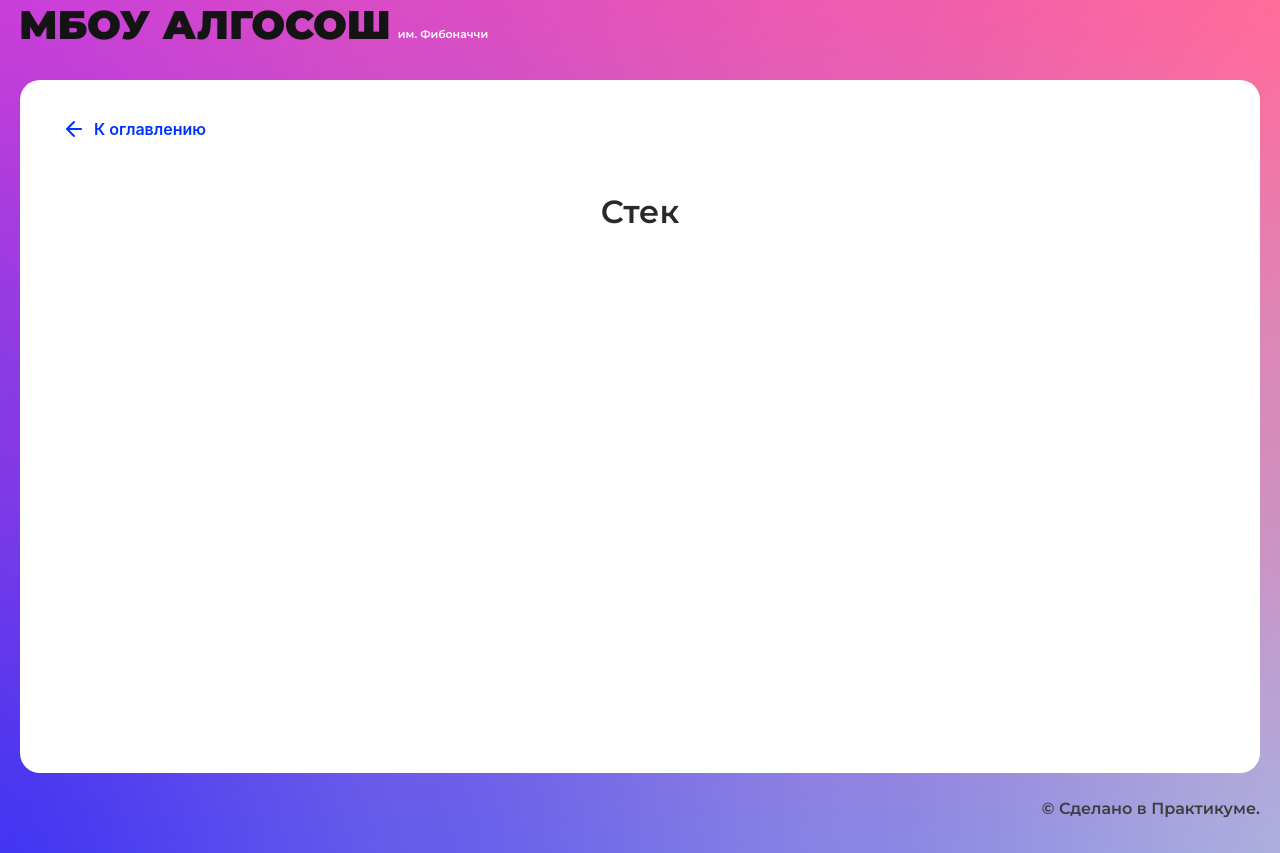
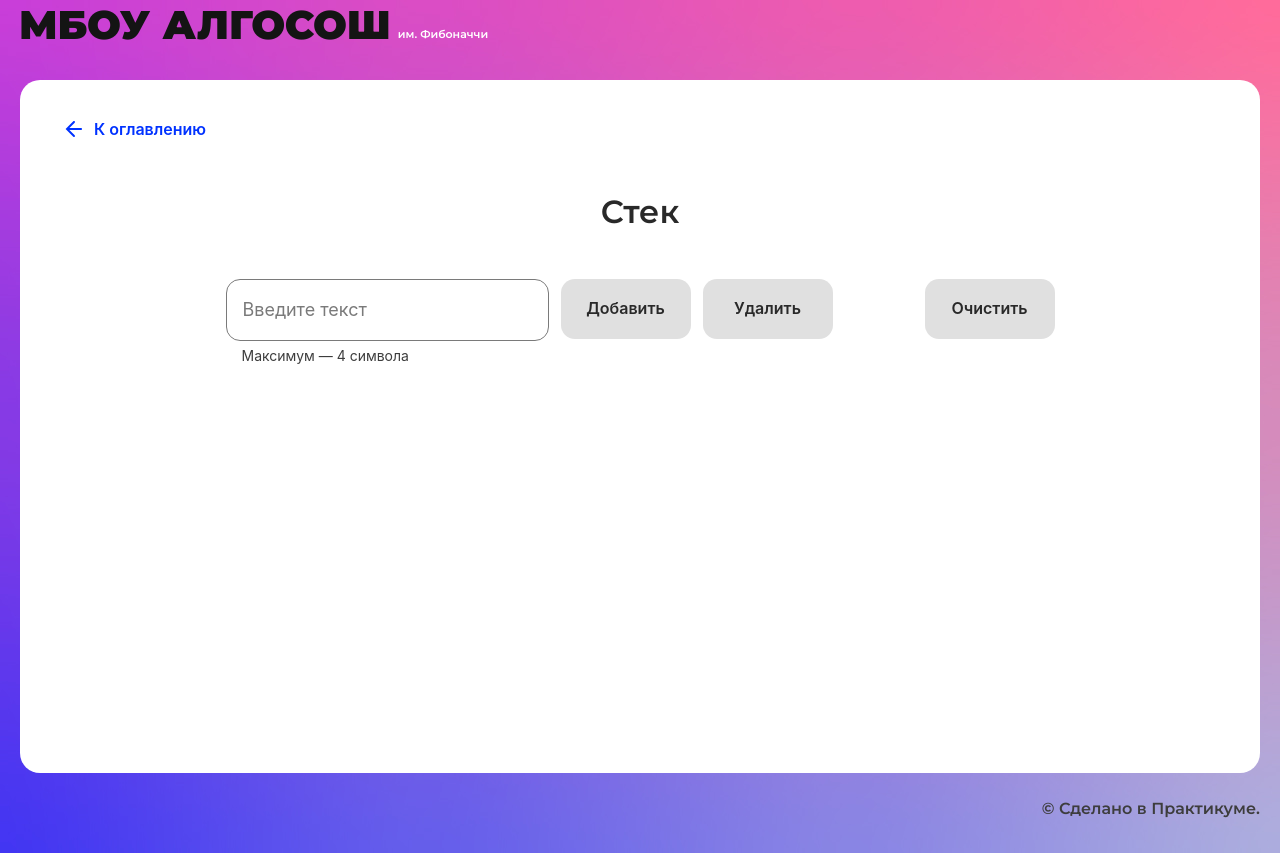
Before and after one commit to aotopkov/algoritm, a React (Create React App) app: page /stack in a window 1280 px wide. Built offline with nearby package versions, Linux system fonts and the light colour scheme.

Commit message:
add: stack

```diff
--- a/src/components/fibonacci-page/fibonacci-page.tsx
+++ b/src/components/fibonacci-page/fibonacci-page.tsx
@@ -30,6 +30,7 @@ export const FibonacciPage: React.FC = () => {
       setFiboArr(fiboArr =>[...fiboArr, arr[i]])
       await delay(SHORT_DELAY_IN_MS)
     }
+
 
     setLoader(false);
   }
--- a/src/components/stack-page/stack-page.tsx
+++ b/src/components/stack-page/stack-page.tsx
@@ -1,10 +1,92 @@
-import React from "react";
+import React, { useState } from "react";
 import { SolutionLayout } from "../ui/solution-layout/solution-layout";
+import { Input } from "../ui/input/input";
+import { Button } from "../ui/button/button";
+import { delay, useInput } from "../../utils/utils";
+import { Circle } from "../ui/circle/circle";
+import styles from "./stack.module.css";
+import { ElementStates } from "../../types/element-states";
+import { SHORT_DELAY_IN_MS } from "../../constants/delays";
 
 export const StackPage: React.FC = () => {
+  const [stack, setStack] = useState<string[]>([]);
+  const { values, changeInput, setValue } = useInput("");
+  const [status, setStatus] = useState<ElementStates>(ElementStates.Default);
+
+  async function pushToStack() {
+    if (stack === null) {
+      setStack([values]);
+    } else {
+      setStack([...stack, values]);
+    }
+    setStatus(ElementStates.Changing);
+    await delay(SHORT_DELAY_IN_MS);
+    setStatus(ElementStates.Default);
+    setValue("");
+  }
+
+  async function popFromStack() {
+    setStatus(ElementStates.Changing);
+    await delay(SHORT_DELAY_IN_MS);
+    let tempArr = stack;
+    tempArr.pop();
+    setStack(tempArr);
+    setStatus(ElementStates.Default);
+  }
+
+  function clearStack() {
+    setStack([]);
+  }
+
   return (
     <SolutionLayout title="Стек">
-
+      <div className={styles.menu_container}>
+        <Input
+          maxLength={4}
+          isLimitText={true}
+          onChange={changeInput}
+          value={values}
+        ></Input>
+        <Button
+          text="Добавить"
+          onClick={pushToStack}
+          disabled={values ? false : true}
+        ></Button>
+        <Button
+          text="Удалить"
+          onClick={popFromStack}
+          disabled={stack?.length ? false : true}
+        ></Button>
+        <Button
+          text="Очистить"
+          onClick={clearStack}
+          extraClass="ml-40"
+          disabled={stack?.length ? false : true}
+        ></Button>
+      </div>
+      <ul className={styles.list_container}>
+        {stack != null &&
+          stack.map((elem, index, array) => {
+            if (index === array.length - 1) {
+              return (
+                <li key={index}>
+                  <Circle
+                    index={index}
+                    letter={elem}
+                    head="TOP"
+                    state={status}
+                  ></Circle>
+                </li>
+              );
+            } else {
+              return (
+                <li key={index}>
+                  <Circle index={index} letter={elem}></Circle>
+                </li>
+              );
+            }
+          })}
+      </ul>
     </SolutionLayout>
   );
 };
--- /dev/null
+++ b/src/components/stack-page/stack.module.css
@@ -0,0 +1,22 @@
+.menu_container {
+    margin: auto;
+    max-width: 829px;
+    display: flex;
+    flex-direction: row;
+    gap: 12px
+}
+
+
+.list_container {
+    max-width: 900px;
+    list-style: none;
+    margin: auto;
+    margin-top: 48px;
+    padding: 0;
+    display: flex;
+    flex-direction: row;
+    justify-content: center;
+    gap: 16px;
+    row-gap: 40px;
+    flex-wrap: wrap;
+}
--- a/src/utils/utils.ts
+++ b/src/utils/utils.ts
@@ -1,7 +1,18 @@
-
+import { useState } from "react";
 
 export function delay(millisec: number) {
     return new Promise(resolve => {
         setTimeout(() => { resolve('') }, millisec);
     })
 }
+
+
+export function useInput(inputs: any)  {
+  const [values, setValue] = useState(inputs);
+
+  const changeInput = (e: React.ChangeEvent<HTMLInputElement>) => {
+    const input: {value?: string} = e.target;
+    setValue(input.value);
+  };
+  return { values, changeInput, setValue };
+}
```
